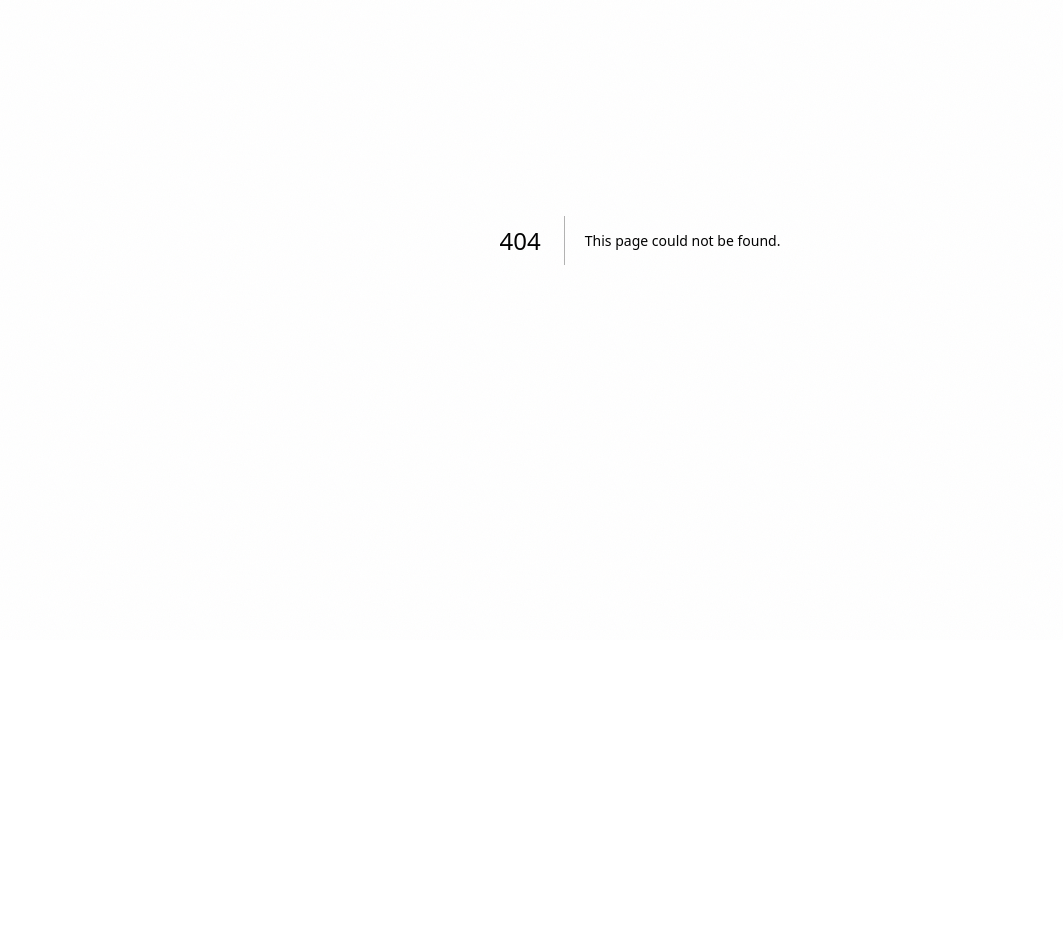
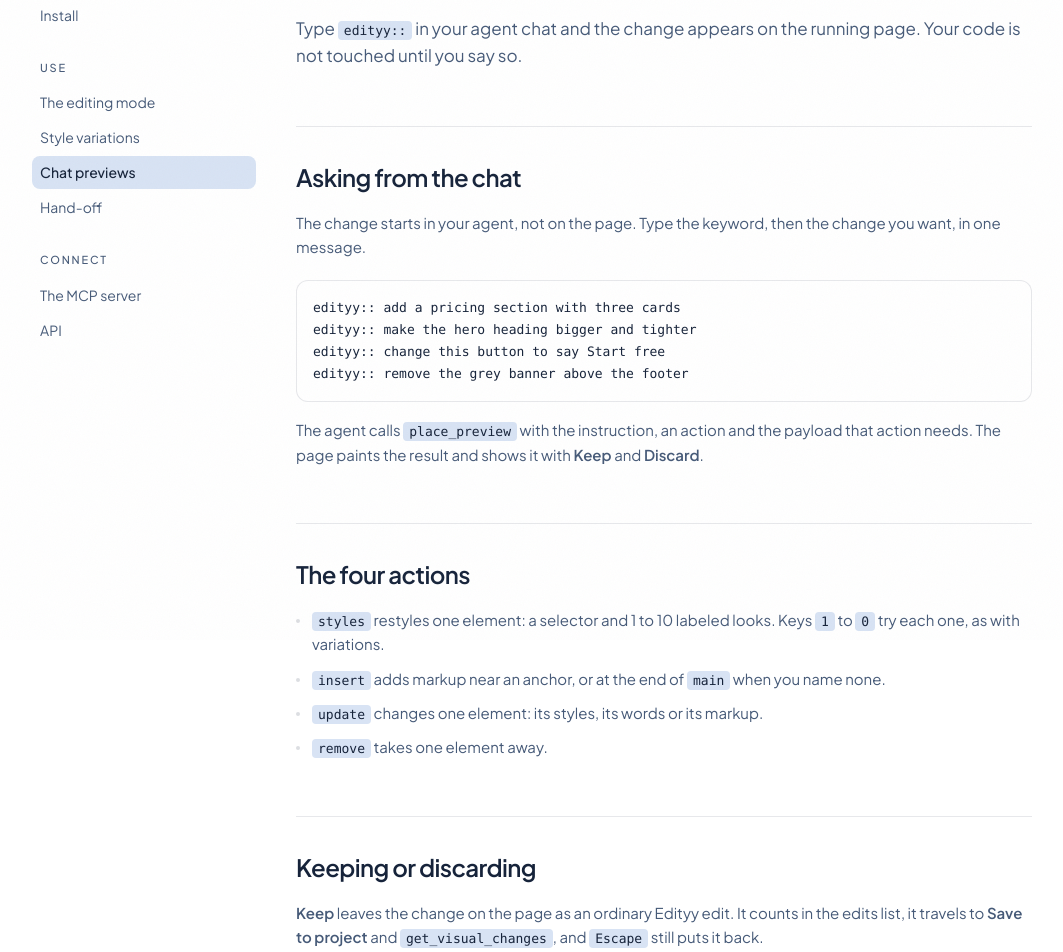
Before and after one commit to farhantawfeeq56/edityy, a Next.js app: page /docs/previews in a window 1280 px wide. Before the commit this address had no page. Shown: the part 160-1112 px from the top of the page, without its empty margins (0-1063 px from the left). Before the commit the page ends 800 px from the top, so only its background shows below. Built offline with nearby package versions, Linux system fonts and the light colour scheme.

Commit message:
docs: document the edityy:: chat preview [#246]
A new page explains the command, the four actions, Keep and Discard, the
implement and discard words, and what markup a preview may carry. The MCP
page lists the three new tools, and the variations page says a variation may
set the words of an element.

```diff
--- a/app/docs/mcp/page.tsx
+++ b/app/docs/mcp/page.tsx
@@ -29,7 +29,7 @@
       </P>
 
       <H2 id="tools">The tools</H2>
-      <P>There are four.</P>
+      <P>There are seven.</P>
 
       <H3 id="get-visual-changes">get_visual_changes</H3>
       <P>
@@ -96,12 +96,67 @@
         Fewer variations than the request is refused. More is not a refusal, but the first ones are the ones you see.
       </Note>
 
+      <H3 id="place-preview">place_preview</H3>
+      <P>
+        The user typed <Code>edityy::</Code> in the agent chat. Place that change on the live canvas only. Do not edit
+        files for it.
+      </P>
+      <P>
+        Each preview is an instruction, an action, and the payload that action needs:
+      </P>
+      <UL>
+        <LI>
+          <Code>styles</Code> restyles one element: a selector and 1 to 10 labeled variations.
+        </LI>
+        <LI>
+          <Code>insert</Code> adds allowlisted markup near an anchor, or at the end of <Code>main</Code>.
+        </LI>
+        <LI>
+          <Code>update</Code> changes one element: its styles, its words or its markup.
+        </LI>
+        <LI>
+          <Code>remove</Code> takes one element away.
+        </LI>
+      </UL>
+      <Pre>{`{
+  "instruction": "add a pricing section",
+  "action": "insert",
+  "position": "inside-end",
+  "html": "<section class=\"pricing\"><h2>Plans</h2></section>"
+}`}</Pre>
+      <P>
+        The page shows the preview with <strong>Keep</strong> and <strong>Discard</strong>. Keys <Code>1</Code> to{" "}
+        <Code>0</Code> try each look of a styles preview, and <Code>Escape</Code> discards.
+      </P>
+      <Note title="Ask before you guess">
+        If the user names no place and the place is unclear, ask them first. A preview that lands somewhere they did not
+        mean is worse than a question.
+      </Note>
+      <Note title="Safety">
+        Markup is allowlisted twice: once on the server, and again in the page before it paints. A script tag, an event
+        attribute, an iframe, a form or a <Code>javascript:</Code> link is refused. So is a <Code>style</Code>{" "}
+        attribute.
+      </Note>
+
+      <H3 id="get-preview">get_preview</H3>
+      <P>
+        Returns one preview by its id, or the active one, with its instruction, action and payload. Apply a kept preview
+        by reading its saved edit with <Code>get_visual_changes</Code>.
+      </P>
+
+      <H3 id="decide-preview">decide_preview</H3>
+      <P>
+        Marks one preview <Code>keep</Code> or <Code>discard</Code>, once the user says <Code>implement &lt;id&gt;</Code>{" "}
+        or <Code>discard &lt;id&gt;</Code>.
+      </P>
+
       <H2 id="the-files">The files</H2>
-      <P>The server and the page share three files in your project.</P>
+      <P>The server and the page share four files in your project.</P>
       <Pre>{`.edityy/
   changes.json             the saved edits
   variation-request.json   what you asked for
-  variation-response.json  what the agent answered`}</Pre>
+  variation-response.json  what the agent answered
+  previews.json            the canvas previews and their history`}</Pre>
       <P>
         The folder gets its own <Code>.gitignore</Code>, so pending edits never end up in a commit. Your agent reads
         the same files the page writes.
--- a/app/docs/nav.ts
+++ b/app/docs/nav.ts
@@ -13,6 +13,7 @@
     pages: [
       { href: "/docs/editing", title: "The editing mode" },
       { href: "/docs/variations", title: "Style variations" },
+      { href: "/docs/previews", title: "Chat previews" },
       { href: "/docs/handoff", title: "Hand-off" },
     ],
   },
--- /dev/null
+++ b/app/docs/previews/page.tsx
@@ -0,0 +1,118 @@
+import { H1, Lead, P, H2, H3, UL, LI, Code, Pre, Note } from "../ui";
+
+export const metadata = {
+  title: "Chat previews — Edityy Docs",
+  description: "Type edityy:: in your agent and see the change on the canvas, not in the code.",
+};
+
+export default function DocsPreviews() {
+  return (
+    <>
+      <H1>Chat previews</H1>
+      <Lead>
+        Type <Code>edityy::</Code> in your agent chat and the change appears on the running page. Your code is not
+        touched until you say so.
+      </Lead>
+
+      <H2 id="asking">Asking from the chat</H2>
+      <P>
+        The change starts in your agent, not on the page. Type the keyword, then the change you want, in one message.
+      </P>
+      <Pre>{`edityy:: add a pricing section with three cards
+edityy:: make the hero heading bigger and tighter
+edityy:: change this button to say Start free
+edityy:: remove the grey banner above the footer`}</Pre>
+      <P>
+        The agent calls <Code>place_preview</Code> with the instruction, an action and the payload that action needs.
+        The page paints the result and shows it with <strong>Keep</strong> and <strong>Discard</strong>.
+      </P>
+
+      <H2 id="actions">The four actions</H2>
+      <UL>
+        <LI>
+          <Code>styles</Code> restyles one element: a selector and 1 to 10 labeled looks. Keys <Code>1</Code> to{" "}
+          <Code>0</Code> try each one, as with variations.
+        </LI>
+        <LI>
+          <Code>insert</Code> adds markup near an anchor, or at the end of <Code>main</Code> when you name none.
+        </LI>
+        <LI>
+          <Code>update</Code> changes one element: its styles, its words or its markup.
+        </LI>
+        <LI>
+          <Code>remove</Code> takes one element away.
+        </LI>
+      </UL>
+
+      <H2 id="deciding">Keeping or discarding</H2>
+      <P>
+        <strong>Keep</strong> leaves the change on the page as an ordinary Edityy edit. It counts in the edits list,
+        it travels to <strong>Save to project</strong> and <Code>get_visual_changes</Code>, and <Code>Escape</Code>{" "}
+        still puts it back.
+      </P>
+      <P>
+        <strong>Discard</strong>, or <Code>Escape</Code>, puts the page back the way it was.
+      </P>
+      <P>Each preview has an id, such as e-abc123. In the chat you can say what to do with it:</P>
+      <Pre>{`implement e-abc123
+discard e-abc123`}</Pre>
+      <P>
+        <Code>implement</Code> tells the agent to read the kept edit with <Code>get_visual_changes</Code> and write it
+        into your source. <Code>discard</Code> calls <Code>decide_preview</Code> to mark it dropped.
+      </P>
+      <Note title="One preview at a time, with history">
+        A new preview takes the place of the one on screen. The older ones stay in{" "}
+        <Code>.edityy/previews.json</Code>, and <Code>get_preview</Code> lists them.
+      </Note>
+
+      <H2 id="asking-first">When the place is unclear</H2>
+      <P>
+        If you name no element and the place is not obvious, the agent should ask before it paints. A preview that
+        lands somewhere you did not mean is worse than a question.
+      </P>
+
+      <H2 id="safety">What markup is allowed</H2>
+      <P>
+        A preview may carry structure, headings, words and pictures. It is checked twice: once on the server, and
+        again in the page before anything is painted.
+      </P>
+      <P>Refused, on both sides:</P>
+      <UL>
+        <LI>
+          <Code>script</Code>, <Code>style</Code>, <Code>iframe</Code>, <Code>form</Code> and <Code>object</Code> tags.
+        </LI>
+        <LI>
+          Event attributes, such as <Code>onclick</Code>.
+        </LI>
+        <LI>
+          A <Code>style</Code> attribute or a custom property: styles travel as declarations, not as markup.
+        </LI>
+        <LI>
+          A link that runs code, such as <Code>javascript:</Code> or <Code>data:</Code>.
+        </LI>
+      </UL>
+
+      <H2 id="under-the-hood">Under the hood</H2>
+      <P>
+        The endpoint is <Code>GET</Code>, <Code>POST</Code> and <Code>DELETE /__edityy/previews</Code>. A placed
+        preview is written to <Code>.edityy/previews.json</Code>, which the MCP server and the page both read.
+      </P>
+      <P>
+        The page asks the endpoint for the active preview while the editing mode is on. A preview that names an
+        element the page does not have is dropped, so nothing paints in the wrong place.
+      </P>
+
+      <H3>Next.js</H3>
+      <P>Next.js needs one more route file and one more rewrite, next to the ones for the edits and variations.</P>
+      <Pre file="app/edityy/previews/route.ts">{`import { previewsRoute } from "edityy";
+
+export const { GET, POST, DELETE } = previewsRoute();`}</Pre>
+      <Pre file="next.config.ts">{`async rewrites() {
+  return [
+    { source: "/__edityy/variations", destination: "/edityy/variations" },
+    { source: "/__edityy/previews", destination: "/edityy/previews" },
+  ];
+}`}</Pre>
+    </>
+  );
+}
--- a/app/docs/variations/page.tsx
+++ b/app/docs/variations/page.tsx
@@ -51,6 +51,12 @@
 rose pill | scrollbar-color: #f43f5e #f4f4f5
 notched | on: ::-webkit-scrollbar-thumb, background: #f43f5e
 narrow | when: (max-width: 640px), padding: 8px`}</Pre>
+
+      <P>
+        A variation may also change the element’s words. Add <Code>text</Code> beside the declarations, and the words
+        are set with it.
+      </P>
+      <Pre>{`{ "label": "shorter", "props": [], "text": "Start free" }`}</Pre>
 
       <H2 id="picking">Picking one</H2>
       <P>
```
Also changed, not shown: 1 other file (tests, documents, lock files or other folders).
